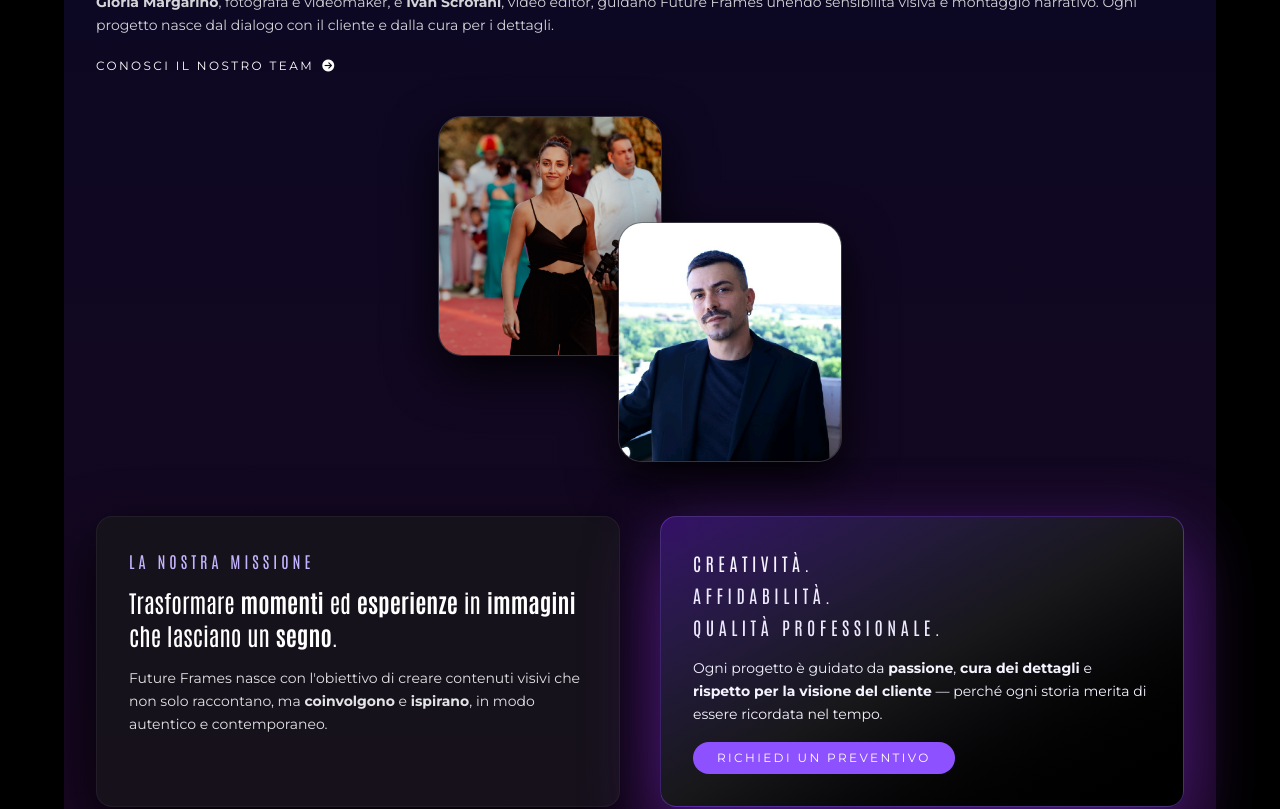
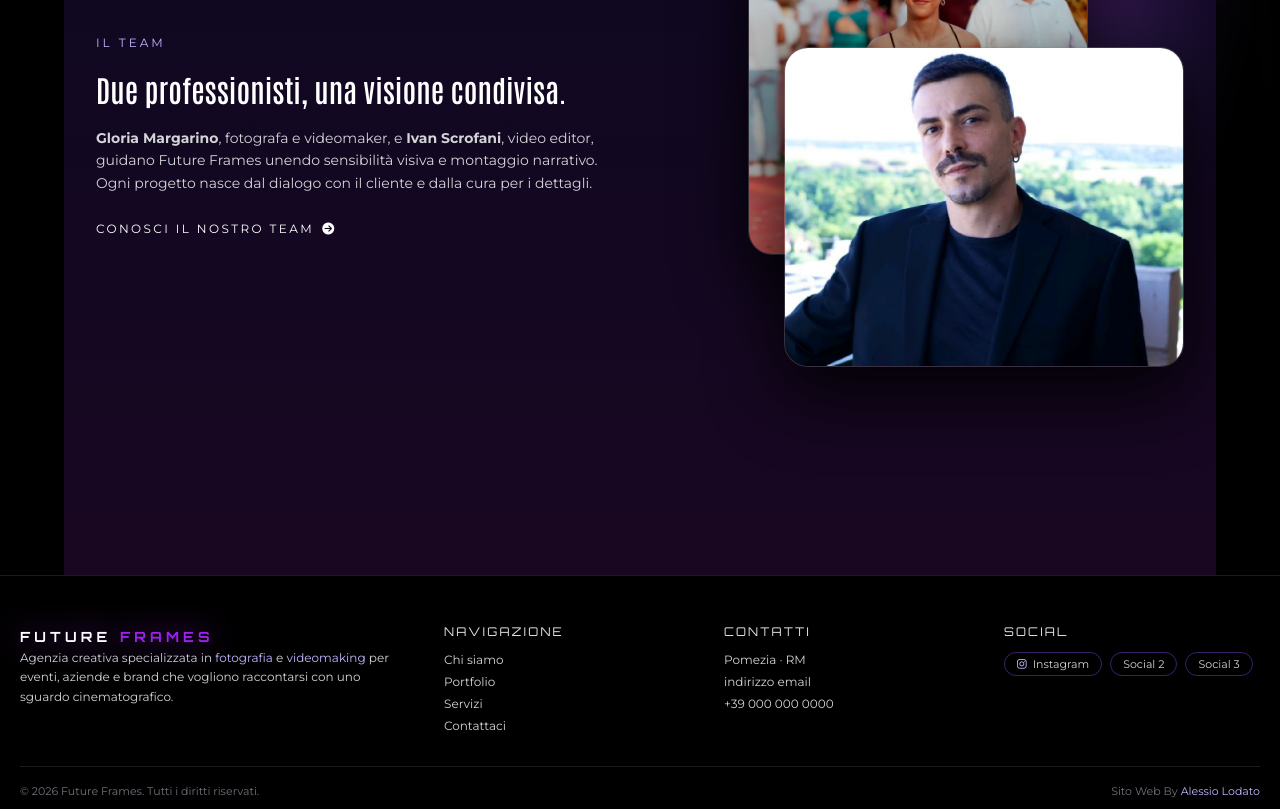
Before and after one commit to alelodato/future-frames-next, a Next.js app: page / in a window 1280 px wide. Shown: the part 2500-3309 px from the top of the page. Built offline with nearby package versions, Linux system fonts and the light colour scheme.

Commit message:
sistemato layout delle pagine servizi e about

```diff
--- a/src/app/about/page.jsx
+++ b/src/app/about/page.jsx
@@ -2,8 +2,28 @@ import Link from "next/link";
 
 export const metadata = {
   title: "Chi Siamo – Future Frames",
-  description: "Scopri il team di Future Frames: Gloria Margarino e Ivan Scrofani, professionisti della fotografia e del videomaking.",
+  description:
+    "Scopri il team di Future Frames: Gloria Margarino e Ivan Scrofani, professionisti della fotografia e del videomaking.",
 };
+
+function ImageFrame({ src, alt, className = "", imgClassName = "" }) {
+  return (
+    <div
+      className={[
+        "overflow-hidden rounded-3xl border border-white/10 bg-zinc-900/70",
+        "shadow-[0_22px_60px_rgba(0,0,0,0.9)]",
+        className,
+      ].join(" ")}
+    >
+      <img
+        src={src}
+        alt={alt}
+        className={["h-full w-full object-cover", imgClassName].join(" ")}
+        loading="lazy"
+      />
+    </div>
+  );
+}
 
 export default function About() {
   return (
@@ -30,20 +50,21 @@ export default function About() {
             Un&apos;agenzia creativa specializzata in fotografia e videomaking
             professionale.
             <br />
-            Raccontiamo persone, aziende ed eventi con un
-            linguaggio visivo pulito, emotivo e contemporaneo.
+            Raccontiamo persone, aziende ed eventi con un linguaggio visivo
+            pulito, emotivo e contemporaneo.
           </p>
         </div>
       </div>
 
       <div className="mx-auto max-w-6xl px-4 py-10 sm:py-16 space-y-16 sm:space-y-24 min-h-screen bg-gradient-to-b from-black via-[#0a0b338d] to-[#45115d5c]">
-        {/* PANORAMICA TEAM */}
+        {/* PANORAMICA TEAM (come reference: testo sx + 1 immagine dx “card”) */}
         <section
-          className="grid items-start gap-10 md:grid-cols-[1.3fr,1.1fr]"
+          className="grid items-center gap-10 md:grid-cols-2"
           aria-label="Team Future Frames"
           data-aos="fade-up"
         >
-          <div className="space-y-4">
+          {/* LEFT: TEXT */}
+          <div className="space-y-4 md:pr-6">
             <p className="font-montserrat text-xs uppercase tracking-[0.25em] text-violet-300">
               Il team
             </p>
@@ -52,16 +73,15 @@ export default function About() {
             </h2>
             <p className="font-montserrat text-sm md:text-base leading-relaxed text-zinc-300">
               <strong>Gloria Margarino</strong>, fotografa e videomaker, e{" "}
-              <strong>Ivan Scrofani</strong>, video editor, guidano Future
-              Frames unendo sensibilità visiva e montaggio narrativo. Ogni
-              progetto nasce dal dialogo con il cliente e dalla cura per i
-              dettagli.
+              <strong>Ivan Scrofani</strong>, video editor, guidano Future Frames unendo
+              sensibilità visiva e montaggio narrativo. Ogni progetto nasce dal dialogo
+              con il cliente e dalla cura per i dettagli.
             </p>
             <p className="font-montserrat text-sm md:text-base leading-relaxed text-zinc-300">
-              Dalla pianificazione alla consegna finale, il loro obiettivo è
-              trasformare momenti, brand e storie in immagini che restano nel
-              tempo.
+              Dalla pianificazione alla consegna finale, il loro obiettivo è trasformare
+              momenti, brand e storie in immagini che restano nel tempo.
             </p>
+
             <Link
               href="/portfolio"
               className="inline-flex items-center gap-2 text-xs font-montserrat uppercase tracking-[0.2em] text-violet-300 hover:text-violet-200"
@@ -71,27 +91,26 @@ export default function About() {
             </Link>
           </div>
 
-          <div className="relative flex justify-center">
-            <div className="relative h-96 w-48 sm:h-80 sm:w-56 md:h-96 md:w-64">
-              <div className="absolute left-0 top-0 h-[78%] w-full overflow-hidden rounded-lg border border-violet-300/25 bg-zinc-900/60 shadow-[0_20px_60px_rgba(0,0,0,0.9)]">
-                <img
-                  src="/images/introimg4.webp"
-                  alt="Gloria Margarino"
-                  className="h-full w-full object-cover"
-                  loading="lazy"
-                />
-              </div>
+          {/* RIGHT: IMAGE */}
+          <div className="flex md:justify-end">
+            <div className="w-full max-w-[420px]">
+              <ImageFrame
+                src="/images/introimg4.webp"
+                alt="Future Frames – backstage"
+                className="aspect-[4/3]"
+              />
             </div>
           </div>
         </section>
 
-        {/* BIO GLORIA */}
+        {/* BIO GLORIA (testo sx + immagine dx come screenshot) */}
         <section
-          className="grid gap-8 md:grid-cols-[1.1fr,1fr] items-center"
+          className="grid items-center gap-10 md:grid-cols-2"
           aria-label="Gloria Margarino"
           data-aos="fade-up"
         >
-          <div className="space-y-4">
+          {/* LEFT: TEXT */}
+          <div className="space-y-4 md:pr-6">
             <p className="font-montserrat text-xs uppercase tracking-[0.25em] text-violet-300">
               Gloria Margarino
             </p>
@@ -99,47 +118,37 @@ export default function About() {
               Fotografa e videomaker.
             </h3>
             <p className="font-montserrat text-sm md:text-base leading-relaxed text-zinc-300">
-              Gloria è il cuore visivo di Future Frames. Cura la fotografia e le
-              riprese sul set, con un approccio che unisce sensibilità
-              estetica, attenzione alla luce e naturalezza nelle espressioni.
+              Gloria è il cuore visivo di Future Frames. Cura la fotografia e le riprese
+              sul set, con un approccio che unisce sensibilità estetica, attenzione alla
+              luce e naturalezza nelle espressioni.
             </p>
             <p className="font-montserrat text-sm md:text-base leading-relaxed text-zinc-300">
-              Dagli eventi privati ai matrimoni, fino ai progetti aziendali, il
-              suo obiettivo è raccontare persone e momenti reali senza perdere
-              eleganza e coerenza visiva.
+              Dagli eventi privati ai matrimoni, fino ai progetti aziendali, il suo
+              obiettivo è raccontare persone e momenti reali senza perdere eleganza e
+              coerenza visiva.
             </p>
           </div>
 
-          <div className="relative flex justify-center">
-            <div className="relative h-72 w-52 sm:h-80 sm:w-56 overflow-hidden rounded-3xl border border-white/10 bg-zinc-900/70 shadow-[0_22px_60px_rgba(0,0,0,0.9)]">
-              <img
+          {/* RIGHT: IMAGE */}
+          <div className="flex md:justify-end">
+            <div className="w-full max-w-[380px]">
+              <ImageFrame
                 src="/images/gloria2.jpeg"
                 alt="Gloria Margarino al lavoro"
-                className="h-full w-full object-cover"
-                loading="lazy"
+                className="aspect-[3/4]"
               />
             </div>
           </div>
         </section>
 
-        {/* BIO IVAN */}
+        {/* BIO IVAN (immagine sx + testo dx come screenshot) */}
         <section
-          className="grid gap-8 md:grid-cols-[1fr,1.1fr] items-center"
+          className="grid items-center gap-10 md:grid-cols-2"
           aria-label="Ivan Scrofani"
           data-aos="fade-up"
         >
-          <div className="relative order-2 md:order-1 flex justify-center">
-            <div className="relative h-72 w-52 sm:h-80 sm:w-56 overflow-hidden rounded-3xl border border-white/10 bg-zinc-900/70 shadow-[0_22px_60px_rgba(0,0,0,0.9)]">
-              <img
-                src="/images/ivan.jpeg"
-                alt="Ivan Scrofani"
-                className="h-full w-full object-cover"
-                loading="lazy"
-              />
-            </div>
-          </div>
-
-          <div className="space-y-4 order-1 md:order-2">
+          {/* LEFT: TEXT */}
+          <div className="space-y-4 md:pr-6">
             <p className="font-montserrat text-xs uppercase tracking-[0.25em] text-violet-300">
               Ivan Scrofani
             </p>
@@ -147,26 +156,38 @@ export default function About() {
               Video editor e post-produzione.
             </h3>
             <p className="font-montserrat text-sm md:text-base leading-relaxed text-zinc-300">
-              Ivan dà ritmo e struttura alle storie. In fase di montaggio
-              unisce immagini, suono e musica per creare narrazioni fluide,
-              dinamiche e coerenti con l&apos;identità del cliente.
+              Ivan dà ritmo e struttura alle storie. In fase di montaggio unisce immagini,
+              suono e musica per creare narrazioni fluide, dinamiche e coerenti con
+              l&apos;identità del cliente.
             </p>
             <p className="font-montserrat text-sm md:text-base leading-relaxed text-zinc-300">
-              Dai social content ai video corporate, fino agli spot più
-              cinematografici, lavora perché ogni frame abbia un ruolo preciso
-              e un impatto chiaro.
+              Dai social content ai video corporate, fino agli spot più cinematografici,
+              lavora perché ogni frame abbia un ruolo preciso e un impatto chiaro.
             </p>
+          </div>
+
+          {/* RIGHT: IMAGE */}
+          <div className="flex md:justify-end">
+            <div className="w-full max-w-[380px]">
+              <ImageFrame
+                src="/images/ivan.jpeg"
+                alt="Ivan Scrofani"
+                className="aspect-[3/4]"
+                imgClassName="object-[50%_25%]"
+              />
+            </div>
           </div>
         </section>
 
-        {/* DOVE LAVORIAMO */}
+        {/* DOVE LAVORIAMO (come reference: card sx + mappa dx) */}
         <section
           aria-label="Dove lavoriamo"
           className="mt-16 md:mt-20"
           data-aos="fade-up"
         >
-          <div className="grid gap-8 md:grid-cols-[1.1fr,1.1fr] items-stretch">
-            <div className="rounded-3xl border border-white/10 bg-zinc-900/80 p-6 md:p-8 shadow-[0_22px_60px_rgba(0,0,0,0.85)] flex flex-col justify-center">
+          <div className="grid gap-10 md:grid-cols-[1.05fr,1.15fr] items-stretch">
+            {/* card testo */}
+            <div className="rounded-3xl border border-white/10 bg-zinc-900/70 p-6 md:p-8 shadow-[0_22px_60px_rgba(0,0,0,0.85)] flex flex-col justify-center">
               <p className="font-montserrat text-xs uppercase tracking-[0.25em] text-violet-300 mb-2">
                 Dove lavoriamo
               </p>
@@ -174,23 +195,24 @@ export default function About() {
                 Con base a Pomezia, alle porte di Roma.
               </h3>
               <p className="font-montserrat text-sm md:text-base leading-relaxed text-zinc-200">
-                Future Frames ha sede a <strong>Pomezia (RM)</strong>, ma lavoriamo in
-                tutta l&apos;area metropolitana di <strong>Roma</strong>: eventi,
+                Future Frames ha sede a <strong>Pomezia (RM)</strong>, ma lavoriamo
+                in tutta l&apos;area metropolitana di <strong>Roma</strong>: eventi,
                 aziende, location private e spazi culturali.
               </p>
               <p className="mt-3 font-montserrat text-sm md:text-base leading-relaxed text-zinc-200">
                 Per progetti strutturati e produzioni più articolate valutiamo
-                <strong> trasferte</strong> in altre città italiane, in accordo con le
-                esigenze del cliente.
+                <strong> trasferte</strong> in altre città italiane, in accordo con
+                le esigenze del cliente.
               </p>
             </div>
 
-            <div className="rounded-3xl border border-violet-500/40 bg-black/60 shadow-[0_26px_80px_rgba(0,0,0,0.95)] overflow-hidden">
+            {/* mappa */}
+            <div className="rounded-3xl border border-violet-500/40 bg-black/60 shadow-[0_26px_80px_rgba(0,0,0,0.95)] overflow-hidden min-h-[320px]">
               <iframe
                 title="Mappa Pomezia"
                 loading="lazy"
                 referrerPolicy="no-referrer-when-downgrade"
-                className="h-56 sm:h-64 md:h-full min-h-[280px] w-full border-0"
+                className="h-full w-full border-0"
                 src="https://www.google.com/maps/embed?pb=!1m18!1m12!1m3!1d7469.59805370534!2d12.494142676655008!3d41.669457171703194!2m3!1f0!2f0!3f0!3m2!1i1024!2i768!4f13.1!3m3!1m2!1s0x132599a4cfbcba4b%3A0xdee4c5c2d3b0f27b!2s00071%20Pomezia%20RM!5e0!3m2!1sit!2sit!4v1733589000000!5m2!1sit!2si"
               />
             </div>
@@ -198,19 +220,16 @@ export default function About() {
         </section>
 
         {/* MISSION + VALORI */}
-        <section
-          className="grid gap-10 md:grid-cols-2"
-          aria-label="Missione e valori"
-        >
+        <section className="grid gap-10 md:grid-cols-2" aria-label="Missione e valori">
           <div className="rounded-2xl border border-white/10 bg-zinc-900/70 p-6 md:p-8 shadow-[0_20px_60px_rgba(0,0,0,0.9)]">
             <h3 className="font-antonio text-xl md:text-2xl text-white mb-4">
               La nostra missione
             </h3>
             <p className="font-montserrat text-sm md:text-base leading-relaxed text-zinc-300">
-              Trasformare momenti, esperienze e progetti in immagini che
-              lasciano il segno. Future Frames nasce con l&apos;idea di unire
-              qualità professionale e vicinanza umana, per contenuti che non
-              siano solo belli da vedere, ma anche efficaci nel comunicare.
+              Trasformare momenti, esperienze e progetti in immagini che lasciano
+              il segno. Future Frames nasce con l&apos;idea di unire qualità
+              professionale e vicinanza umana, per contenuti che non siano solo
+              belli da vedere, ma anche efficaci nel comunicare.
             </p>
           </div>
 
@@ -224,8 +243,8 @@ export default function About() {
                 giusta e il taglio narrativo più efficace.
               </li>
               <li>
-                <strong>Affidabilità</strong>, dalla pianificazione alle
-                consegne, con comunicazione chiara e rispetto delle scadenze.
+                <strong>Affidabilità</strong>, dalla pianificazione alle consegne,
+                con comunicazione chiara e rispetto delle scadenze.
               </li>
               <li>
                 <strong>Qualità professionale</strong>, in ogni fase: riprese,
--- a/src/components/Intro.jsx
+++ b/src/components/Intro.jsx
@@ -199,23 +199,27 @@ export default function Intro() {
 
             {/* TEAM */}
             <section
-              className="grid items-center gap-10 md:grid-cols-[1.2fr,1.1fr]"
+              className="relative grid items-center gap-12 md:grid-cols-2 pb-20"
               aria-label="Team Future Frames"
               data-aos="fade-up"
             >
-              <div className="space-y-4">
+              {/* COLONNA SINISTRA — TESTO */}
+              <div className="text-left space-y-5">
                 <p className="font-montserrat text-xs uppercase tracking-[0.25em] text-violet-300">
                   Il team
                 </p>
+
                 <h3 className="font-antonio font-semibold text-2xl md:text-3xl text-white">
                   Due professionisti, una visione condivisa.
                 </h3>
-                <p className="font-montserrat text-sm leading-relaxed text-zinc-300">
+
+                <p className="font-montserrat text-sm leading-relaxed text-zinc-300 max-w-xl">
                   <strong>Gloria Margarino</strong>, fotografa e videomaker, e{" "}
                   <strong>Ivan Scrofani</strong>, video editor, guidano Future Frames
                   unendo sensibilità visiva e montaggio narrativo. Ogni progetto
                   nasce dal dialogo con il cliente e dalla cura per i dettagli.
                 </p>
+
                 <Link
                   href="/about"
                   className="inline-flex items-center gap-2 text-xs font-montserrat uppercase tracking-[0.2em] text-violet-300 hover:text-violet-200"
@@ -225,89 +229,38 @@ export default function Intro() {
                 </Link>
               </div>
 
+              {/* COLONNA DESTRA — IMMAGINI */}
               <Link
                 href="/about"
-                className="relative flex items-center justify-center"
+                className="relative w-full justify-self-end flex justify-end"
+                aria-label="Vai alla pagina About"
               >
-                <div className="relative h-64 w-44 sm:h-72 sm:w-52 md:h-80 md:w-56">
-                  <div className="absolute left-[-40%] top-0 h-3/4 w-full overflow-hidden rounded-3xl border border-white/15 bg-zinc-900/60 shadow-[0_18px_50px_rgba(0,0,0,0.9)]">
+                {/* box immagini: niente overflow-hidden (serve vedere l’incrocio) */}
+                <div className="relative w-full max-w-[560px] h-[420px] md:h-[460px]">
+                  {/* Glow */}
+                  <div className="pointer-events-none absolute -top-10 right-10 h-64 w-64 rounded-3xl bg-gradient-to-br from-violet-600/60 via-fuchsia-500/30 to-sky-500/25 blur-3xl" />
+
+                  {/* Gloria (dietro) */}
+                  <div className="absolute top-2 right-24 z-10 w-[320px] h-[320px] md:w-[340px] md:h-[340px] rounded-3xl overflow-hidden border border-white/15 bg-zinc-900/40 shadow-[0_25px_70px_rgba(0,0,0,0.85)]">
                     <img
                       src="/images/gloria2.jpeg"
                       alt="Gloria Margarino"
-                      className="h-full w-full object-cover"
+                      className="w-full h-full object-cover"
                       loading="lazy"
                     />
                   </div>
 
-                  <div className="absolute right-[-40%] bottom-[-8%] h-3/4 w-full overflow-hidden rounded-3xl border border-white/15 bg-zinc-900/60 shadow-[0_18px_50px_rgba(0,0,0,0.9)]">
+                  {/* Ivan (davanti) — più in basso e un pelo più a destra */}
+                  <div className="absolute bottom-0 right-0 z-20 w-[360px] h-[300px] md:w-[400px] md:h-[320px] rounded-3xl overflow-hidden border border-white/15 bg-zinc-900/40 shadow-[0_25px_70px_rgba(0,0,0,0.92)]">
                     <img
                       src="/images/ivan.jpeg"
                       alt="Ivan Scrofani"
-                      className="h-full w-full object-cover"
+                      className="w-full h-full object-cover"
                       loading="lazy"
                     />
                   </div>
                 </div>
               </Link>
-            </section>
-
-            {/* MISSION & VALUES */}
-            <section
-              className="grid gap-10 md:grid-cols-2"
-              aria-label="Missione e valori"
-            >
-              <div
-                className="rounded-2xl border border-white/5 bg-zinc-900/70 p-6 md:p-8 shadow-[0_22px_60px_rgba(0,0,0,0.85)]"
-                data-aos="fade-up"
-              >
-                <h3 className="font-antonio text-sm md:text-base tracking-[0.25em] uppercase text-violet-300 mb-3">
-                  La nostra missione
-                </h3>
-                <p className="font-antonio text-xl md:text-2xl leading-snug mb-4">
-                  Trasformare{" "}
-                  <strong>momenti</strong> ed <strong>esperienze</strong> in{" "}
-                  <strong>immagini</strong> che lasciano un{" "}
-                  <strong>segno</strong>.
-                </p>
-                <p className="font-montserrat text-sm text-zinc-200 leading-relaxed">
-                  Future Frames nasce con l&apos;obiettivo di creare contenuti
-                  visivi che non solo raccontano, ma{" "}
-                  <strong>coinvolgono</strong> e <strong>ispirano</strong>, in
-                  modo autentico e contemporaneo.
-                </p>
-              </div>
-
-              <div
-                className="rounded-2xl border border-violet-500/40 bg-gradient-to-br from-violet-900/60 via-zinc-900 to-black p-6 md:p-8 shadow-[0_25px_70px_rgba(88,28,135,0.9)] flex flex-col justify-between gap-4"
-                data-aos="fade-up"
-                data-aos-delay="150"
-              >
-                <div className="space-y-1">
-                  <p className="font-antonio text-lg tracking-[0.25em] uppercase text-violet-50">
-                    CREATIVITÀ.
-                  </p>
-                  <p className="font-antonio text-lg tracking-[0.25em] uppercase text-violet-100">
-                    AFFIDABILITÀ.
-                  </p>
-                  <p className="font-antonio text-lg tracking-[0.25em] uppercase text-violet-100">
-                    QUALITÀ PROFESSIONALE.
-                  </p>
-                </div>
-                <p className="font-montserrat text-sm text-violet-50 leading-relaxed">
-                  Ogni progetto è guidato da <strong>passione</strong>,{" "}
-                  <strong>cura dei dettagli</strong> e{" "}
-                  <strong>rispetto per la visione del cliente</strong> — perché
-                  ogni storia merita di essere ricordata nel tempo.
-                </p>
-                <div>
-                  <Link
-                    href="/contact"
-                    className="inline-flex items-center justify-center rounded-full bg-violet-500 px-6 py-2 text-xs font-montserrat uppercase tracking-[0.2em] text-black hover:bg-violet-400 transition"
-                  >
-                    Richiedi un preventivo
-                  </Link>
-                </div>
-              </div>
             </section>
           </div>
         </div>
```
Also changed, not shown: src/app/servizi/page.jsx (+83 -84 lines).
